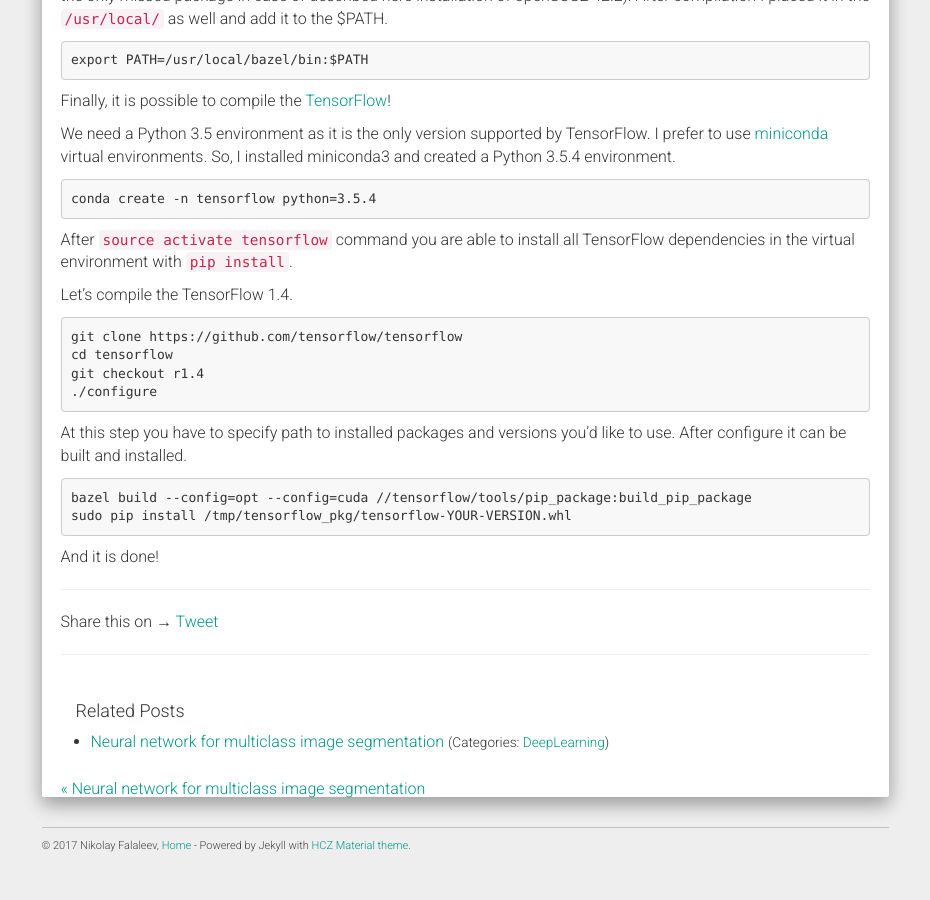
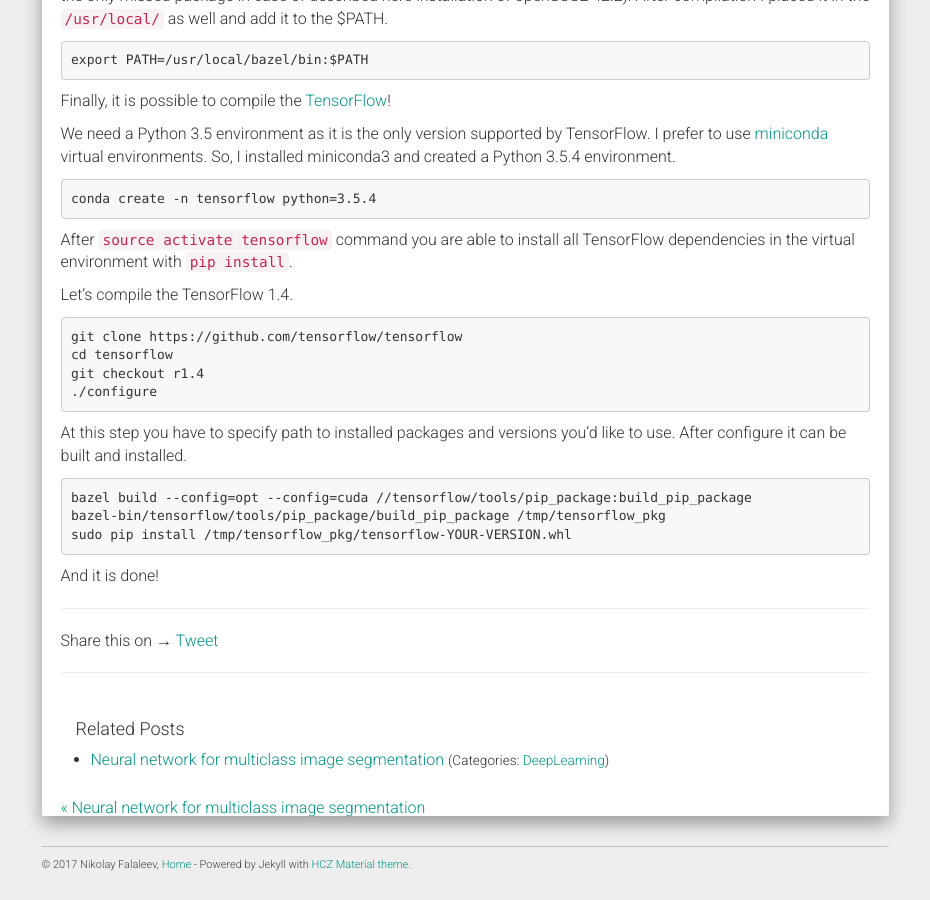
Before and after one commit to NikolasEnt/NikolasEnt.github.io, a Jekyll site: the page built from _posts/2017-10-20-How-I-run-TensorFlow-with-CUDA-9-and-cuDNN-7-in-OpenSUSE-on-AMD-Ryzen.md, in a window 1280 px wide and 900 px high, scrolled down 1625 px. Shown: the whole window, without its empty margins (321-1251 px from the left). Built offline with Jekyll 4.4.1, drawn with Linux system fonts in a browser that asks for light colours; nearby versions of some CDN libraries; comment, search, counter and statistics services are not loaded.

Commit message:
Fix command for TF install

````diff
--- a/_posts/2017-10-20-How-I-run-TensorFlow-with-CUDA-9-and-cuDNN-7-in-OpenSUSE-on-AMD-Ryzen.md
+++ b/_posts/2017-10-20-How-I-run-TensorFlow-with-CUDA-9-and-cuDNN-7-in-OpenSUSE-on-AMD-Ryzen.md
@@ -88,6 +88,7 @@
 
 ```
 bazel build --config=opt --config=cuda //tensorflow/tools/pip_package:build_pip_package
+bazel-bin/tensorflow/tools/pip_package/build_pip_package /tmp/tensorflow_pkg
 sudo pip install /tmp/tensorflow_pkg/tensorflow-YOUR-VERSION.whl
 ```
 
````
